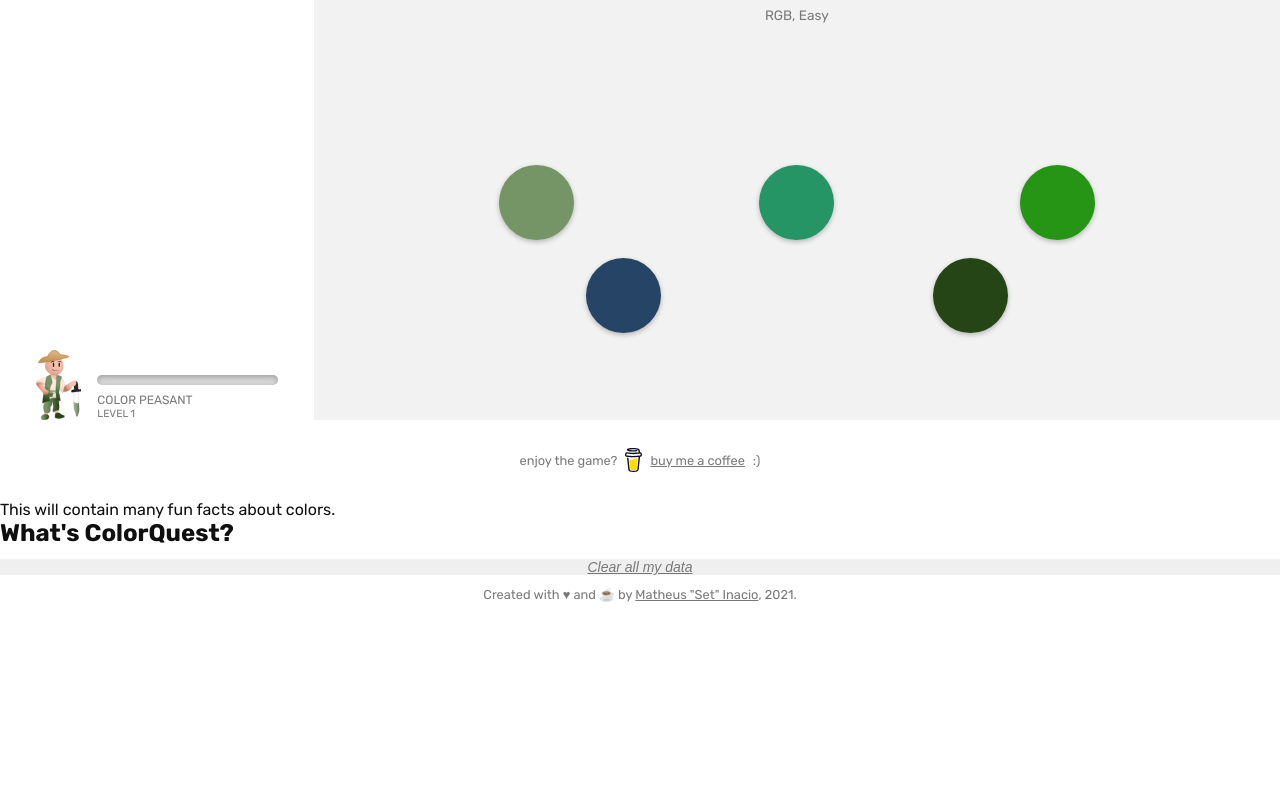
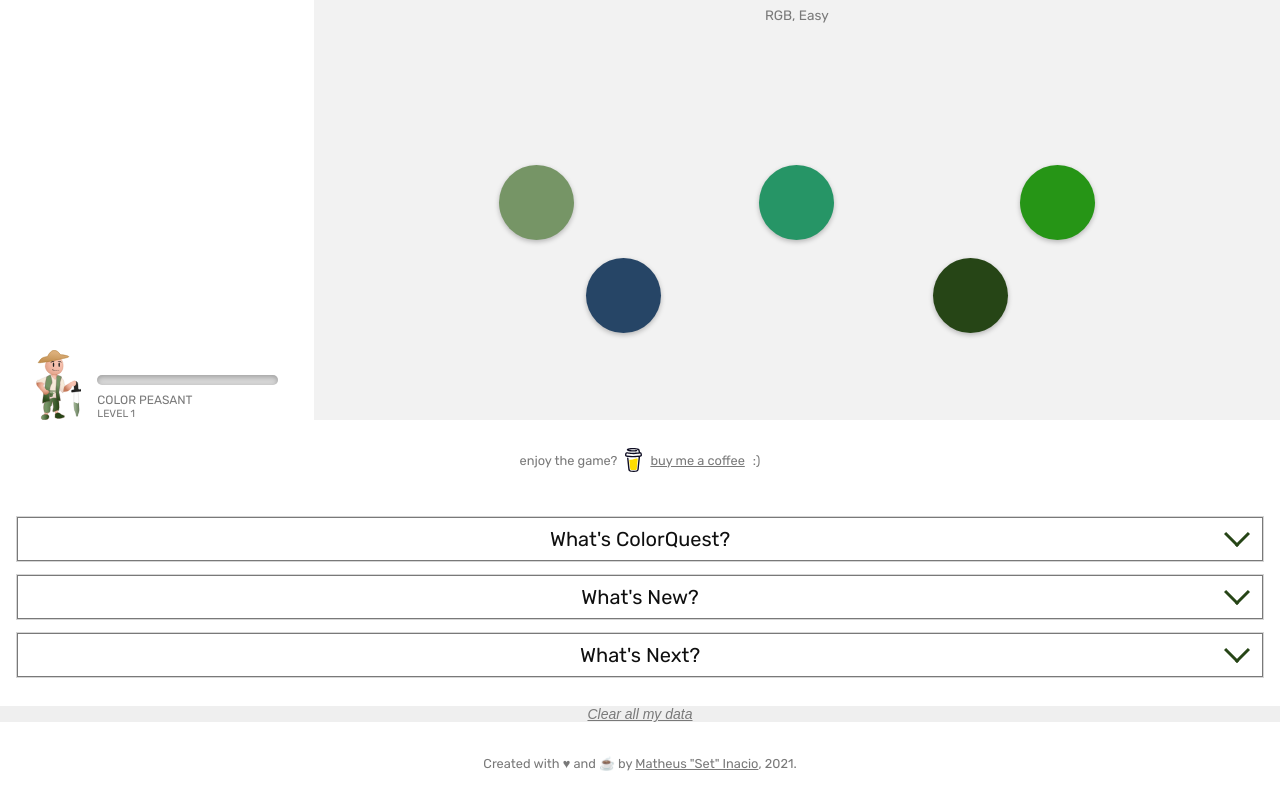
Before and after one commit to matheusinacio7/colorquest, a Next.js app: page / in a window 1280 px wide. Shown: the part 300-1093 px from the top of the page. Before the commit the page ends 902 px from the top, so only its background shows below. Built offline with nearby package versions, Linux system fonts and the light colour scheme.

Commit message:
Adds FAQ styles and collapsible logic

```diff
--- a/src/components/Article.tsx
+++ /dev/null
@@ -1,9 +0,0 @@
-export default function Article() {
-  return (
-    <article>
-      This will contain many fun facts about colors.
-      <h1>What's ColorQuest?</h1>
-      <section></section>
-    </article>
-  );
-}
--- /dev/null
+++ b/src/components/FAQ.tsx
@@ -0,0 +1,71 @@
+import { ReactNode, useRef, useState } from "react";
+
+import styles from '../styles/modules/FAQ.module.css';
+
+import DownArrow from '../../assets/svg/down-arrow.svg';
+
+function FAQSection(props: {children: ReactNode, title: string}) {
+  const [isOpen, setIsOpen] = useState(false);
+  const expansible = useRef<HTMLDivElement>(null);
+
+  function handleToggleOpen() {
+    if (!isOpen) {
+      setIsOpen(true);
+      expansible.current.style.maxHeight = `${expansible.current.scrollHeight + 12}px`;
+
+      setTimeout(() => {
+        expansible.current.scrollIntoView({behavior: 'smooth'});
+      }, 200);
+    } else {
+      setIsOpen(false);
+      expansible.current.style.maxHeight = null;
+    }
+  }
+
+  return (
+    <section className={styles.section}>
+      <header onClick={handleToggleOpen}>
+        <h1>{props.title}</h1>
+        <DownArrow className={isOpen ? styles.flip : null} />
+      </header>
+      <div ref={expansible}>
+        {props.children}
+      </div>
+    </section>
+  )
+}
+
+export default function FAQ() {
+  return (
+    <article className={styles.faq}>
+      <FAQSection title="What's ColorQuest?">
+        <p>
+          ColorQuest is a color picking game where your
+          objective is to pick the right color as indicated
+          by the code, be it in RGB or Hex.
+          </p>
+
+        <p>
+          In the future, there will be another game mode where
+          you have to type the code as indicated by the color,
+          and also the HSL code option.
+          </p>
+
+        <p>
+          The game was created with designers and artists in
+          mind, but can be played by anyone :)
+          </p>
+      </FAQSection>
+      <FAQSection title="What's New?">
+        <p><em>05/14/2021 - The Game Launched</em></p>
+        <p>So, that's new xD</p>
+      </FAQSection>
+      <FAQSection title="What's Next?">
+        <p>Next update will be some bugfixes.</p>
+        <p>Soon, we will have more drawings for the other ranks.</p>
+        <p>Looking ahead, sometime in the near future we're going to have the new mode. I promise.</p>
+      </FAQSection>
+
+    </article>
+  );
+}
--- a/src/components/Footer.tsx
+++ b/src/components/Footer.tsx
@@ -4,7 +4,7 @@ import styles from '../styles/modules/Footer.module.css';
 
 export default function Footer( props: { style: 'main' | 'alt' } ) {
   return (
-    <footer className={styles.footer}>
+    <footer className={`${styles.footer} ${props.style === 'alt' ? styles.last : null}`}>
       {props.style === 'main' ?
         <Fragment><span>enjoy the game?</span> <a href="https://buymeacoffee.com" target="_blank"><img src="./svg/bmc-logo.svg" alt="buy me a coffee logo"/> buy me a coffee</a>:)</Fragment>:
         <p>Created with &#x2665; and &#x2615; by <a href="https://github.com/heyset" target="_blank">Matheus "Set" Inacio</a>, 2021.</p>
--- a/src/pages/index.tsx
+++ b/src/pages/index.tsx
@@ -8,7 +8,7 @@ import Main from '../components/Main';
 import Info from '../components/Info';
 import Footer from '../components/Footer';
 import Modal from '../components/Modal';
-import Article from '../components/Article';
+import FAQ from '../components/FAQ';
 import ClearConfigButton from '../components/ClearConfigButton';
 
 import { GameProvider } from '../contexts/GameContext';
@@ -48,7 +48,7 @@ export default function Home() {
           <Footer style='main' />
         </main>
 
-        <Article />
+        <FAQ />
         <ClearConfigButton />
       </GameProvider>
       <Footer style='alt' />
--- /dev/null
+++ b/src/styles/modules/FAQ.module.css
@@ -0,0 +1,57 @@
+.faq {
+  padding: 16px;
+  line-height: 1.5;
+  display: flex;
+  flex-direction: column;
+  gap: 12px;
+}
+
+.section {
+  display: flex;
+  flex-direction: column;
+  border: 1px solid var(--light-grey);
+}
+
+.section header {
+  position: relative;
+  border: 1px solid var(--text-muted);
+  padding: 6px 10px;
+  cursor: pointer;
+}
+
+.section svg {
+  position: absolute;
+  top: 50%;
+  right: 12px;
+  transform: translate(0, -50%);
+  transition: transform 200ms ease-in;
+}
+
+.section .flip {
+  transform: translate(0, -50%) rotate(180deg);
+}
+
+.section h1 {
+  font-size: 1.25rem;
+  text-align: center;
+  font-weight: normal;
+}
+
+.section > div {
+  display: flex;
+  flex-direction: column;
+  gap: 8px;
+  padding: 0 12px;
+  overflow: hidden;
+  max-height: 0;
+  box-sizing: border-box;
+  transition: max-height 200ms ease-in;
+}
+
+.section > div > p:first-child {
+  margin-top: 12px;
+}
+
+.section > div > p:last-child {
+  margin-bottom: 12px;
+}
--- a/src/styles/modules/Footer.module.css
+++ b/src/styles/modules/Footer.module.css
@@ -13,3 +13,7 @@
   align-items: center;
   gap: 8px;
 }
+
+.last {
+  margin: 22px 0;
+}
```
Also changed, not shown: assets/svg/down-arrow.svg (added).
